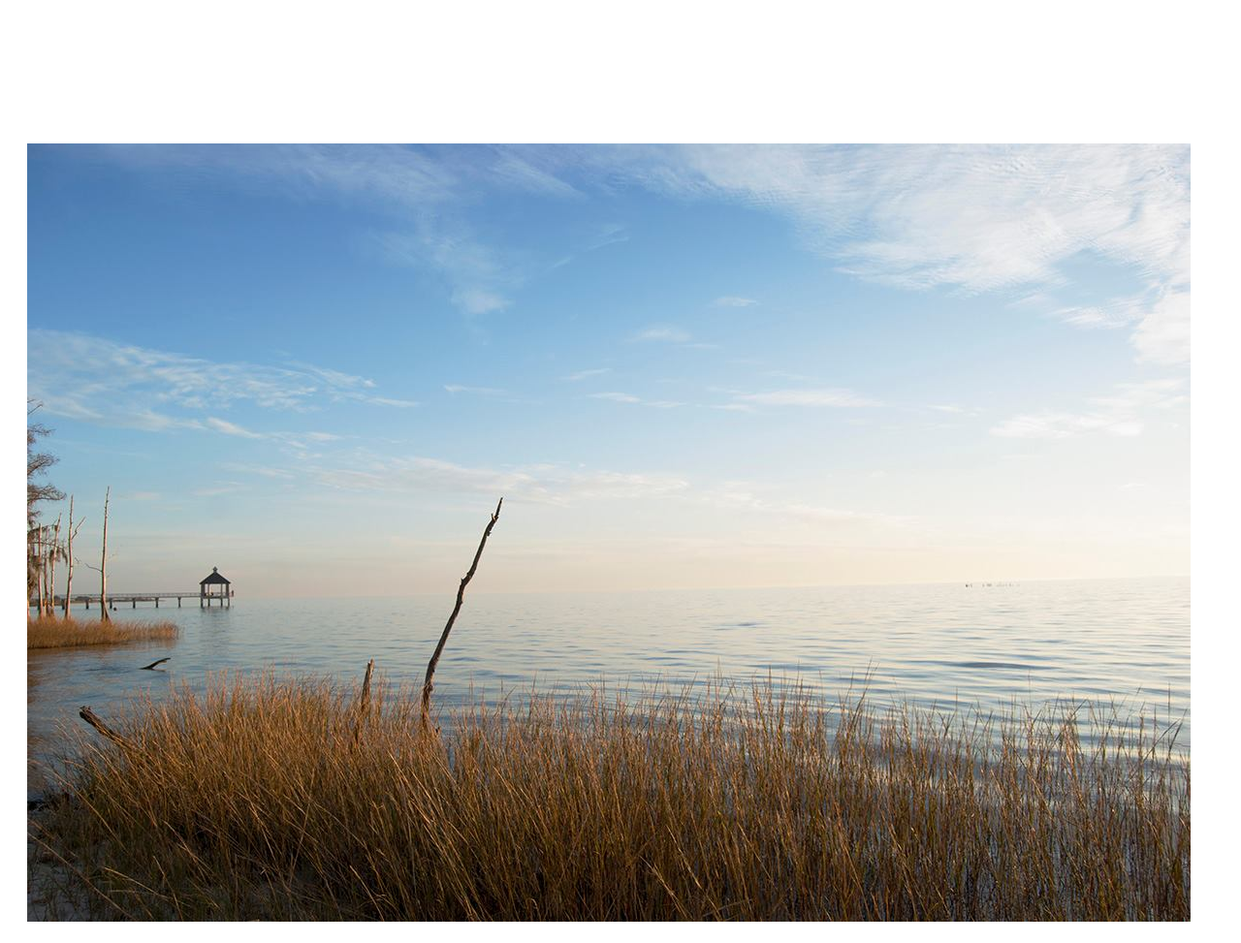
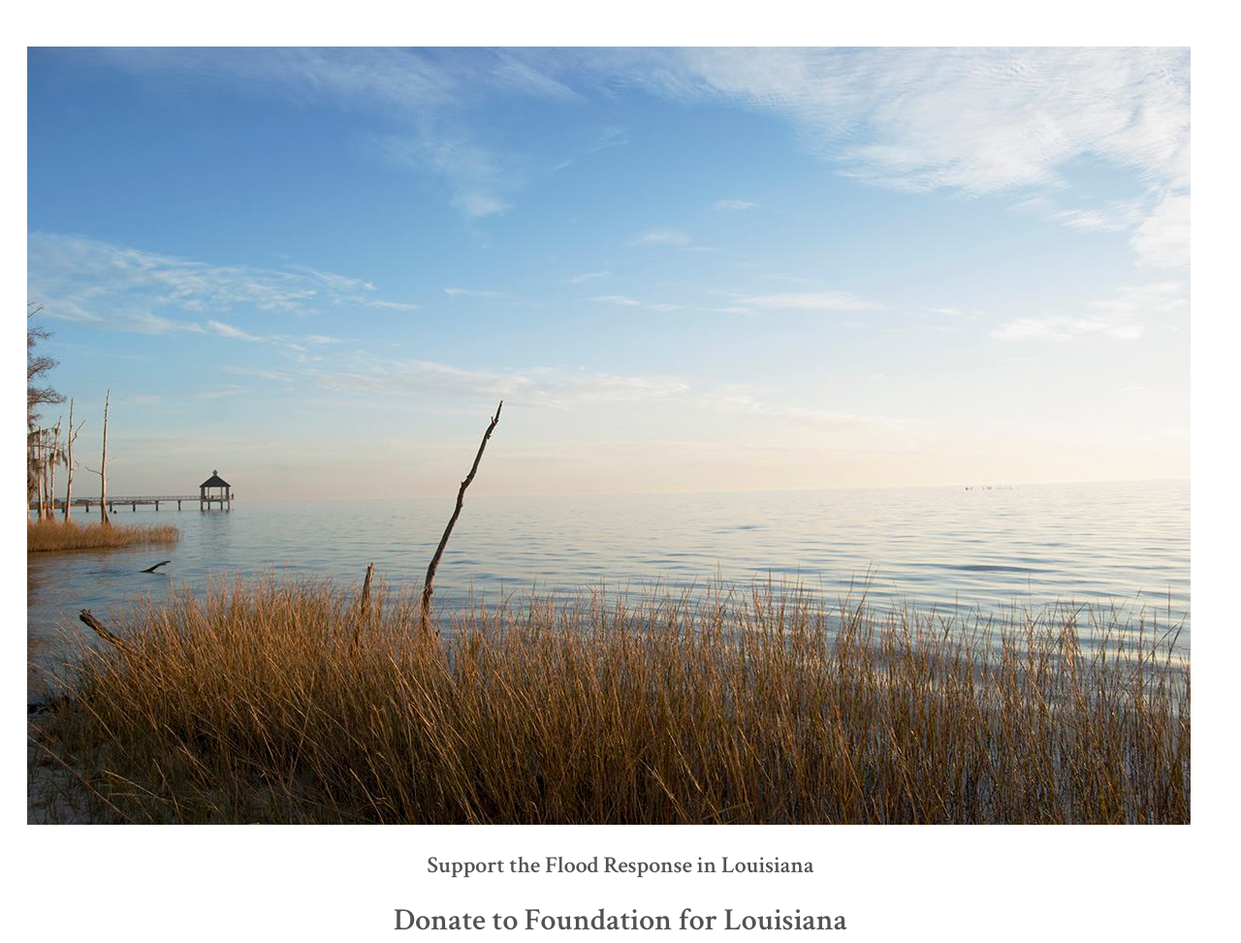
Before and after one commit to dannygarfield/dannygarfield.com, a plain HTML site: page index.html in a window 1280 px wide. Shown: the top 973 px of the page at 97% size. Drawn offline with Linux system fonts and the light colour scheme.

Commit message:
Update main.css

```diff
--- a/styles/main.css
+++ b/styles/main.css
@@ -13,11 +13,12 @@ body {
 }
 
 p, h1, h2, h3 {
-    color:#404246;
+    color:#505256;
+    text-align:center;
 }
 
-.image {
-    max-width:100%;
-    height:auto;
-    margin:100px auto;
+.button {
+    background-color:#66699;
+    padding: 14px 28px;
+    color:#ffffff;
 }
```
